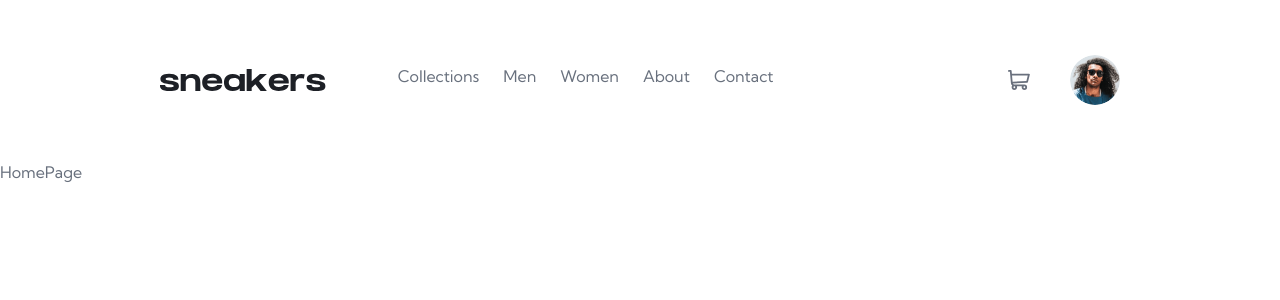
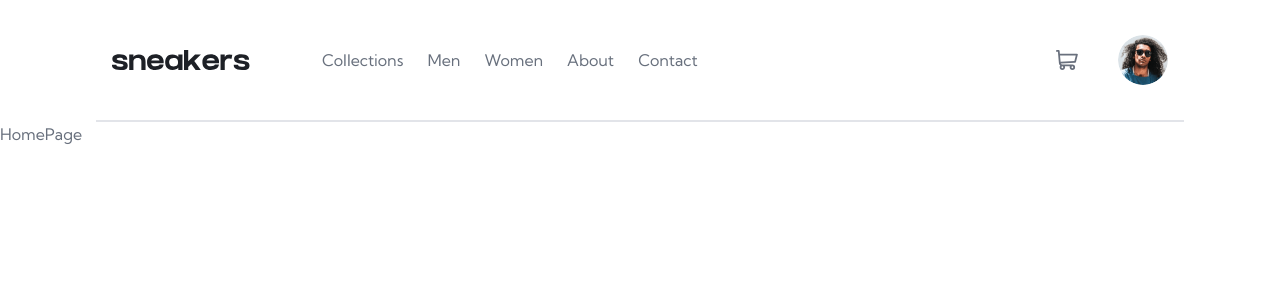
Before and after one commit to Md-SabbirHosen/FrontendMentorChallenge-To-React.js, a React (Vite) app in the folder E-commerce product page/: page / in a window 1280 px wide. Shown: the top 300 px of the page. Built offline with nearby package versions, Linux system fonts and the light colour scheme.

Commit message:
updated mainNavigation

```diff
--- a/E-commerce product page/src/components/MainNavigation.jsx
+++ b/E-commerce product page/src/components/MainNavigation.jsx
@@ -11,27 +11,35 @@ const MainNavigation = () => {
   };
 
   return (
-    <header className="container flex justify-between items-center py-5 md:py-10">
+    <header className="container flex justify-between items-center  py-5 md:border-b-2 md:border-neutral-3/40">
       <div className="flex gap-4 items-center md:gap-12">
+        <div className="w-[22px] cursor-pointer md:hidden">
           <img
-          className="w-[100%] h-[22px] cursor-pointer md:hidden"
+            className="w-full h-full object-cover"
             src={menuIcon}
+            width={16}
+            height={15}
             alt="menuIcon"
             onClick={toggleNavigation}
           />
+        </div>
+        <div>
           <img
-          className="cursor-pointer w-[100%] h-[22px]"
+            className="w-full h-full object-cover cursor-pointer"
+            width={138}
+            height={20}
             src={logo}
             alt="logo"
           />
-        <nav className={`${openNavigation ? "flex" : "hidden"} md:flex`}>
-          <ul className="fixed top-0 left-0 flex items-start flex-col bg-white w-[70%] h-full p-6 z-10 shadow-2xl md:flex-row md:bg-transparent md:static md:shadow-none   ">
-            <a className="block mb-8">
+        </div>
+        <nav className={`${openNavigation ? "flex" : "hidden"} md:flex `}>
+          <ul className="fixed top-0 left-0 flex items-start flex-col bg-white w-[70%] h-full p-6 z-10 shadow-2xl md:flex-row md:items-center md:bg-transparent md:static md:shadow-none">
+            <a className="block mb-8 cursor-pointer" onClick={toggleNavigation}>
               <img src={closeIcon} alt="closeIcon" />
             </a>
             {navigation.map((navItem) => (
               <NavLink
-                className="mr-6 mb-4 text-neutral-1 font-bold md:mb-0 md:text-neutral-2 md:font-normal"
+                className="mr-6 mb-4 text-neutral-1 font-bold md:mb-0 md:text-neutral-2 md:font-normal hover:md:text-neutral-1 md:hover:underline md:hover:decoration-primary-1 md:decoration-4 hover:underline-offset-[50px]"
                 key={navItem.id}
                 to={navItem.url}
               >
--- a/E-commerce product page/tailwind.config.js
+++ b/E-commerce product page/tailwind.config.js
@@ -31,7 +31,7 @@ export default {
     plugin(function ({ addComponents }) {
       addComponents({
         ".container": {
-          "@apply w-[95%] mx-auto px-4 md:px-16 md:w-[85%]": {},
+          "@apply w-[95%] mx-auto px-4 md:w-[85%]": {},
         },
       });
     }),
```
Lines whose indentation alone changed are shown as unchanged.
